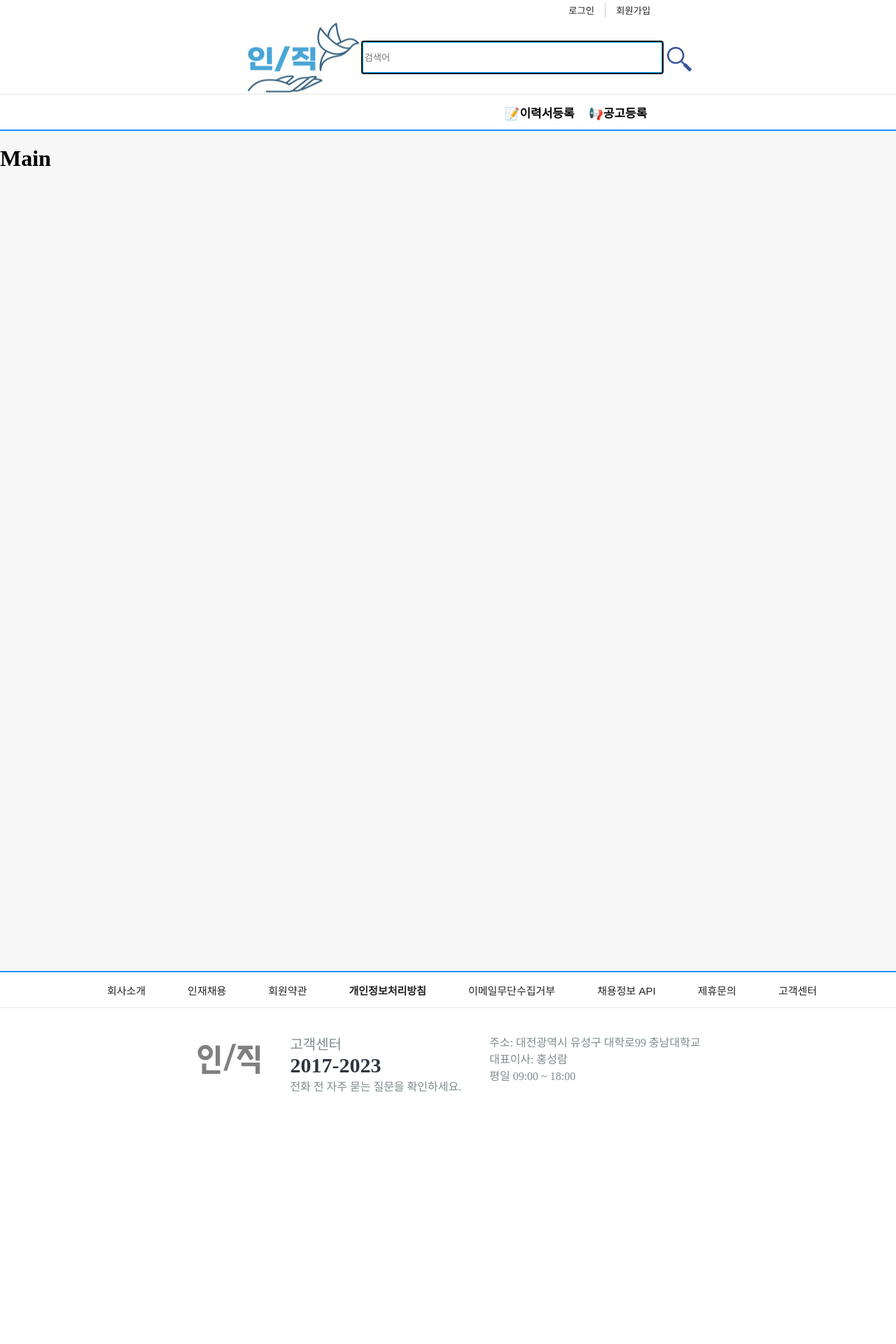
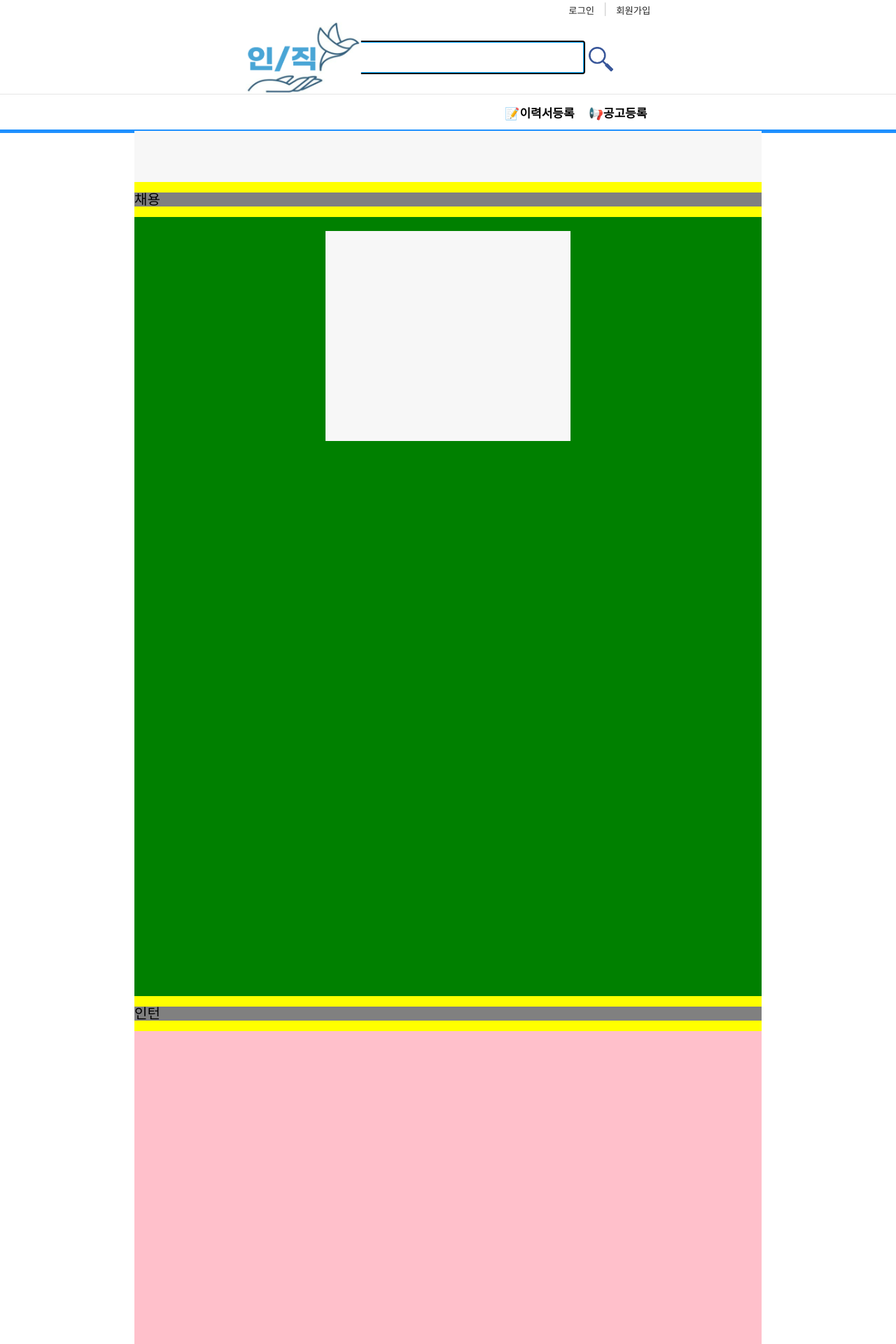
Before and after one commit to chopinballadeno4/in_jik, a React (Create React App) app: page / in a window 1280 px wide. Shown: the top 1920 px of the page at 70% size. Before the commit the page ends 1637 px from the top, so only its background shows below. Built offline with nearby package versions, Linux system fonts and the light colour scheme.

Commit message:
main grid

```diff
--- a/src/App.tsx
+++ b/src/App.tsx
@@ -1,6 +1,60 @@
 import React, { useEffect, useState} from 'react';
 import { RecoilRoot } from "recoil";
+import { createGlobalStyle,ThemeProvider } from 'styled-components';
+import { theme } from './theme';
+
 import AppRouter from "./Router";
+
+const GlobalStyle = createGlobalStyle`
+  html, body, div, span, applet, object, iframe,
+h1, h2, h3, h4, h5, h6, p, blockquote, pre,
+a, abbr, acronym, address, big, cite, code,
+del, dfn, em, img, ins, kbd, q, s, samp,
+small, strike, strong, sub, sup, tt, var,
+b, u, i, center,
+dl, dt, dd, menu, ol, ul, li,
+fieldset, form, label, legend,
+table, caption, tbody, tfoot, thead, tr, th, td,
+article, aside, canvas, details, embed,
+figure, figcaption, footer, header, hgroup,
+main, menu, nav, output, ruby, section, summary,
+time, mark, audio, video {
+  margin: 0;
+  padding: 0;
+  border: 0;
+  font-size: 100%;
+  font: inherit;
+  vertical-align: baseline;
+}
+/* HTML5 display-role reset for older browsers */
+article, aside, details, figcaption, figure,
+footer, header, hgroup, main, menu, nav, section {
+  display: block;
+}
+/* HTML5 hidden-attribute fix for newer browsers */
+*[hidden] {
+    display: none;
+}
+body {
+  line-height: 1;
+}
+menu, ol, ul {
+  list-style: none;
+}
+blockquote, q {
+  quotes: none;
+}
+blockquote:before, blockquote:after,
+q:before, q:after {
+  content: '';
+  content: none;
+}
+table {
+  border-collapse: collapse;
+  border-spacing: 0;
+}
+
+`;
 
 function App() {
   const [init, setInit] = useState(false);
@@ -12,9 +66,12 @@ function App() {
   return (
     <>
       {init ?
+      <ThemeProvider theme={theme}>
         <RecoilRoot>
+          <GlobalStyle />
           <AppRouter/>
         </RecoilRoot>
+      </ThemeProvider>
       :
         "Initializing..."
       }
--- a/src/Routes/Home.tsx
+++ b/src/Routes/Home.tsx
@@ -1,8 +1,8 @@
 import React from "react";
+import { useEffect, useState } from "react";
 import styled from "styled-components";
 import "../Scss/_bundle.scss";
 
-function Home() {
 //━━━━━━━━━━━━━━━━━━━━━━━━━━━━━━━━━━━━━━━━━━━━━━━━━━━━━━━━━━━━ Header
 
 const UlParent = styled.ul`
@@ -25,7 +25,7 @@ function Home() {
     width: 100vw;
     height: 100vh;
     display: grid;
-        grid-template-rows: 187px 1200px 250px;
+    grid-template-rows: 187px 2400px 250px;
 `;
 
 const Header = styled.header`
@@ -72,9 +72,12 @@ function Home() {
 
 const HeaderSearchinput = styled.div`
     display: flex;
+    position: relative;
     //justify-content: space-between;
+    width: 46vw;
     height: 104px;
     button {
+        position: absolute;
         margin-left: 0;
         padding: 0;
         background-color: transparent;
@@ -94,7 +97,8 @@ function Home() {
 const HeaderSearchinputBox = styled.form`
     display: flex;
     align-items: center;
-        margin: 0 auto ;
+    justify-content: center;
+    margin: 0 auto;
 
     input {
         &:first-child {
@@ -131,6 +135,8 @@ function Home() {
 const HeaderMenuitems = styled(UlParent)`
     height: 50px;
     display: flex;
+    position: relative;
+    z-index: 101;
     justify-content: flex-end;
     align-items: center;
     li {
@@ -148,14 +154,73 @@ function Home() {
 `;
 
 //━━━━━━━━━━━━━━━━━━━━━━━━━━━━━━━━━━━━━━━━━━━━━━━━━━━━━━━━━━━━ Main
-
 const Main = styled.main`
+    width: 70vw;
+    margin: 0 auto;
     background-color: #f7f7f7;
     grid-row: 1 2;
+    display: grid;
+    grid-template-rows: 1fr 16fr 9fr 7fr;
+`;
+
+const MainHeader = styled.header`
+    display: flex;
+    flex-direction: column;
+    justify-content: center;
+    height: 50px;
+    background-color: yellow;
+`;
+
+const MainHeaderName = styled.span`
+    font-size: 20px;
+    background-color: gray;
+`;
+
+const MainBrand = styled.div`
+
+`;
+
+const FullTimeElement = styled.div`
+    width: 350px;
+    height: 300px;
+    margin: 20px;
+    background-color: ${(props) => props.theme.mainbgcolor};
+`;
+//━━━━━━━━━
+const MainFullTime = styled.section`
+    background-color: green;
+
+`;
+
+const MainFullTimeList = styled.ul`
+    display: flex;
+    justify-content: center;
+    flex-wrap: wrap;
+
+`;
+//━━━━━━━━━
+const MainPartTime = styled.section`
+    background-color: pink;
+    //grid-row: 3 4;
+
+`;
+
+const MainPartTimeList = styled.ul`
+
+`;
+//━━━━━━━━━
+const MainIntern = styled.section`
+    background-color: blue;
+
+
+`;
+
+const HomeInternList = styled.ul`
+
 `;
 
 //━━━━━━━━━━━━━━━━━━━━━━━━━━━━━━━━━━━━━━━━━━━━━━━━━━━━━━━━━━━━ Buttom
-    const Bottom = styled.article`
+const Bottom = styled.footer`
     background-color: #ffffff;
     grid-row: 2 3;
 `;
@@ -207,6 +272,11 @@ function Home() {
 
 `;
 
+function Home() {
+    // useEffect(() => {
+    //     ()();
+    // }, []);
+
 
     const toSignIn = () => {
 
@@ -220,8 +290,10 @@ function Home() {
 
     }
 
-    const inputChange = () => {
-
+    const inputChange = (event: React.FormEvent<HTMLInputElement>) => {
+        const {
+            currentTarget: { value },
+        } = event;
     }
 
     const toResume = () => {
@@ -231,7 +303,6 @@ function Home() {
     const toPost = () => {
 
     }
-
 
     return (
         <Entire>
@@ -282,9 +353,37 @@ function Home() {
                     </HeaderMenudiv>
                 </HeaderMenu>
             </Header>
+            {/* ━━━━━━━━━━━━━━━━━━━━━━━━━━━━━━━━━━━━━━━━━━━━━━━━━━━━━━━━━━━━━━━━━━━━━━━━━━━━━━━━ */}
             <Main>
-                <h1>Main</h1>
+                <MainBrand>
+
+                </MainBrand>
+                <MainFullTime>
+                    <MainHeader>
+                        <MainHeaderName>채용</MainHeaderName>
+                    </MainHeader>
+                    <MainFullTimeList>
+                        {<FullTimeElement/>}
+                    </MainFullTimeList>
+                </MainFullTime>
+                <MainPartTime>
+                    <MainHeader>
+                        <MainHeaderName>인턴</MainHeaderName>
+                    </MainHeader>
+                    <MainPartTimeList>
+
+                    </MainPartTimeList>
+                </MainPartTime>
+                <MainIntern>
+                    <MainHeader>
+                        <MainHeaderName>아르바이트</MainHeaderName>
+                    </MainHeader>
+                    <HomeInternList>
+
+                    </HomeInternList>
+                </MainIntern>
             </Main>
+            {/* ━━━━━━━━━━━━━━━━━━━━━━━━━━━━━━━━━━━━━━━━━━━━━━━━━━━━━━━━━━━━━━━━━━━━━━━━━━━━━━━━ */}
             <Bottom>
                 <Bottomnav>
                     <BottomInfo>
--- a/src/index.tsx
+++ b/src/index.tsx
@@ -1,20 +1,13 @@
 import React from 'react';
 import ReactDOM from 'react-dom/client';
-import { ThemeProvider } from "styled-components";
 import App from './App';
 
 const root = ReactDOM.createRoot(
   document.getElementById('root') as HTMLElement
 );
 
-const darkmode = {
-
-}
-
 root.render(
   <React.StrictMode>
-    <ThemeProvider theme={darkmode}>
       <App />
-    </ThemeProvider>
   </React.StrictMode>
 );
--- /dev/null
+++ b/src/theme.ts
@@ -0,0 +1,5 @@
+import { DefaultTheme } from "styled-components";
+
+export const theme: DefaultTheme = {
+    mainbgcolor: "#f7f7f7",
+};
```
Also changed, not shown: src/Components/HomeFullTime.tsx (added, +12 -0 lines), src/sample.ts (added, +11 -0 lines), src/styled.d.ts (added, +7 -0 lines), TodoList.txt. Lines whose indentation alone changed are shown as unchanged.
